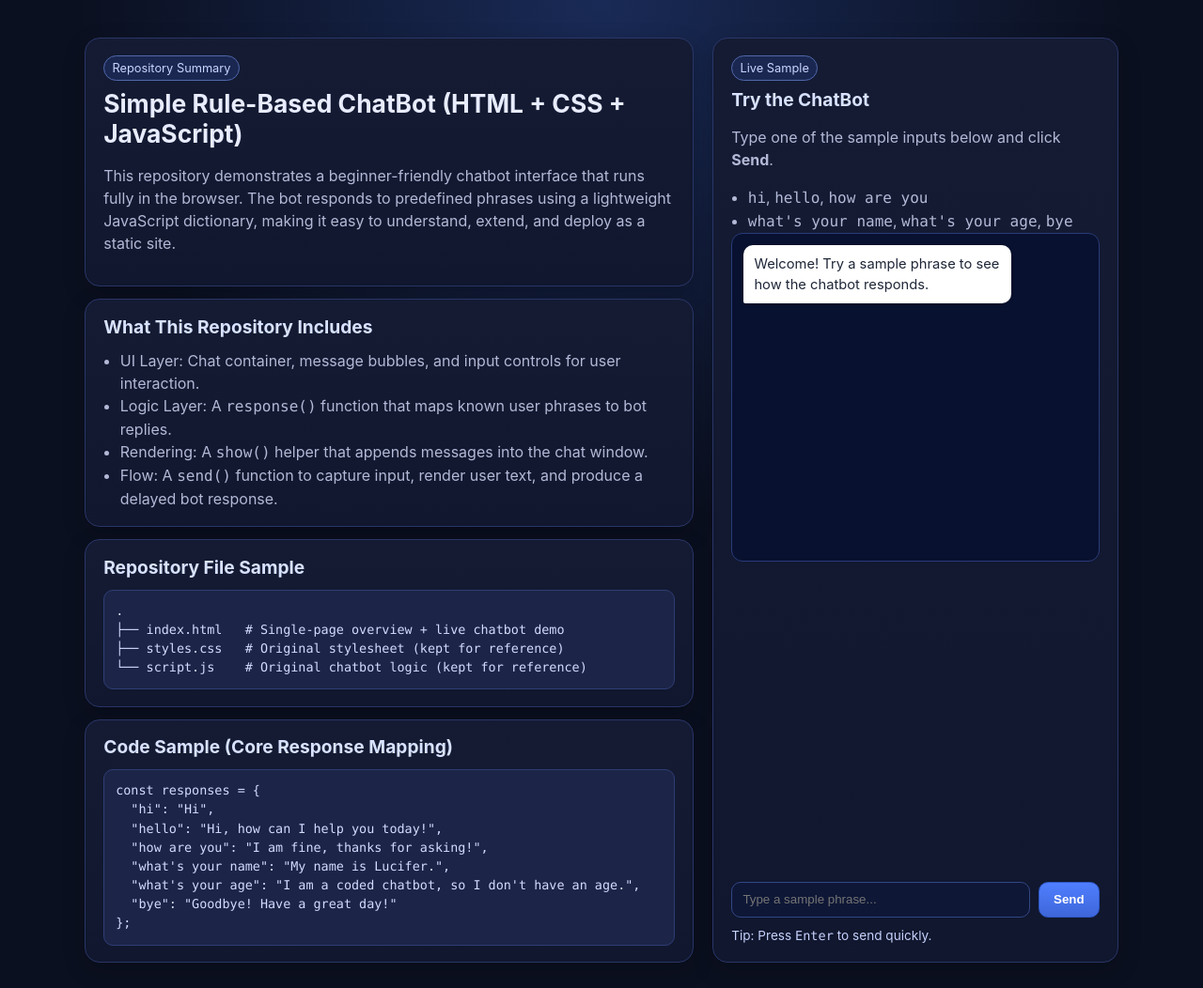
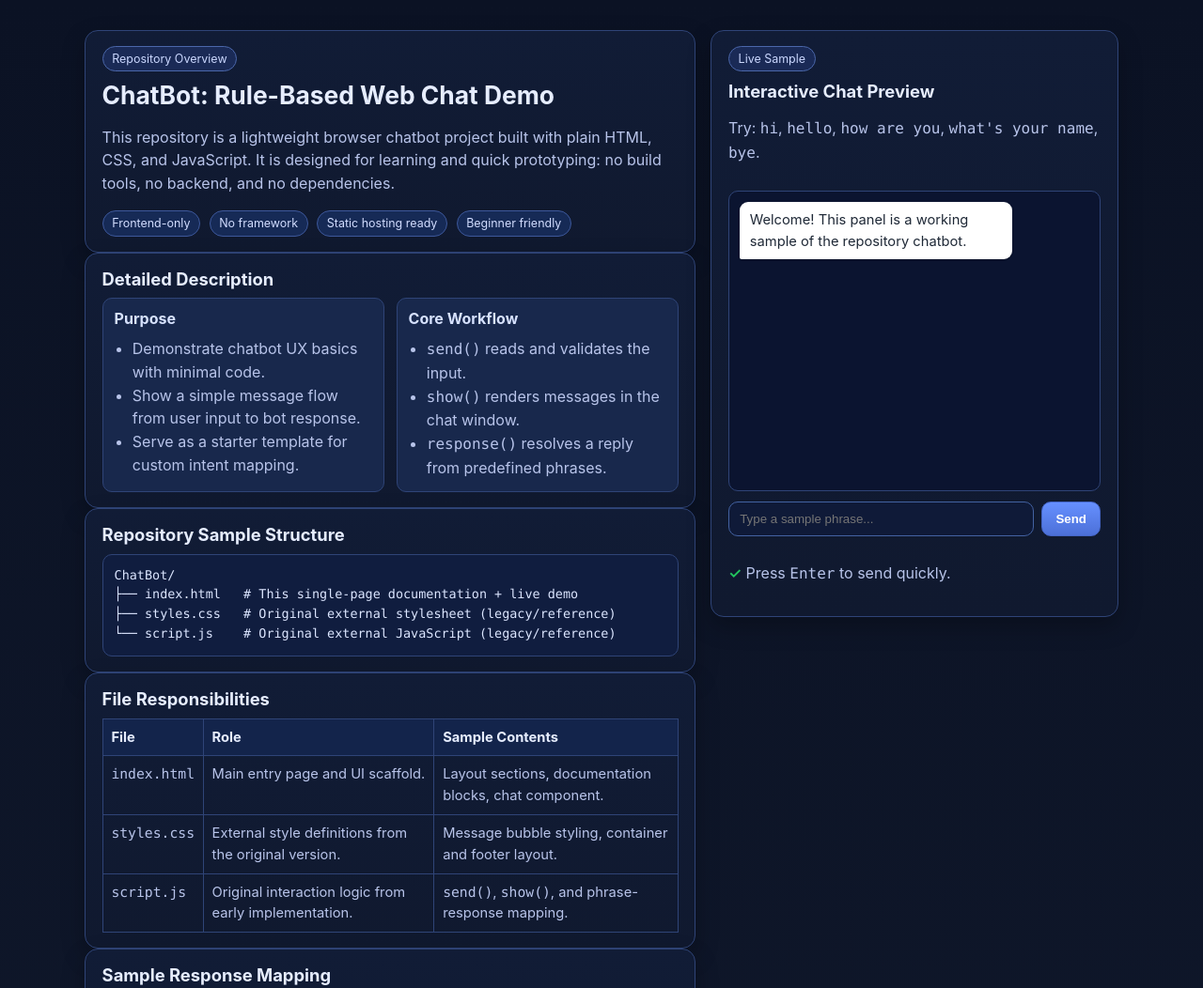
Before and after one commit to Aditya17711/ChatBot, a plain HTML site: page index.html in a window 1280 px wide. Shown: the top 1052 px of the page at 94% size. Drawn offline with Linux system fonts and the light colour scheme.

Commit message:
Refine single-page repository description and sample layout

```diff
--- a/index.html
+++ b/index.html
@@ -3,209 +3,277 @@
 <head>
   <meta charset="UTF-8" />
   <meta name="viewport" content="width=device-width, initial-scale=1.0" />
-  <title>ChatBot Repository Overview</title>
+  <title>ChatBot Repository — Detailed Description & Sample</title>
   <style>
     :root {
-      --bg: #0b1020;
-      --panel: #141b33;
-      --panel-soft: #1c2547;
-      --text: #e8ecff;
-      --muted: #b3b9d6;
-      --accent: #6ea8fe;
-      --user: #d1ffd5;
+      --bg: #0f172a;
+      --panel: #111c36;
+      --panel-2: #18284c;
+      --line: #2f4477;
+      --text: #e6edff;
+      --muted: #b8c4ea;
+      --accent: #7aa2ff;
+      --good: #22c55e;
+      --user: #dcf8c6;
       --bot: #ffffff;
-      --ok: #4ade80;
-      --warn: #facc15;
     }
 
     * { box-sizing: border-box; }
 
     body {
       margin: 0;
-      font-family: Inter, system-ui, -apple-system, Segoe UI, Roboto, Helvetica, Arial, sans-serif;
+      font-family: "Inter", system-ui, -apple-system, Segoe UI, Roboto, Helvetica, Arial, sans-serif;
       color: var(--text);
-      background: radial-gradient(circle at top, #192a56 0%, var(--bg) 45%);
-      min-height: 100vh;
-      line-height: 1.5;
+      background: linear-gradient(180deg, #0b1224 0%, #0f172a 100%);
+      line-height: 1.55;
     }
 
-    .container {
-      width: min(1100px, 92%);
-      margin: 2.5rem auto;
+    .wrap {
+      width: min(1100px, 94%);
+      margin: 2rem auto 3rem;
       display: grid;
-      gap: 1.25rem;
+      gap: 1rem;
       grid-template-columns: 1.2fr 0.8fr;
+      align-items: start;
     }
 
     .card {
-      background: linear-gradient(180deg, var(--panel) 0%, #10172e 100%);
-      border: 1px solid #2a3668;
-      border-radius: 16px;
-      padding: 1.1rem 1.2rem;
-      box-shadow: 0 8px 24px rgba(0,0,0,0.2);
+      background: linear-gradient(180deg, var(--panel) 0%, #10192f 100%);
+      border: 1px solid var(--line);
+      border-radius: 14px;
+      padding: 1rem 1.1rem;
+      box-shadow: 0 10px 24px rgba(0, 0, 0, 0.25);
     }
 
-    h1, h2, h3 {
-      margin: 0 0 0.75rem;
-      line-height: 1.2;
+    h1, h2, h3 { margin: 0 0 0.6rem; line-height: 1.2; }
+    h1 { font-size: 1.65rem; }
+    h2 { font-size: 1.15rem; }
+    h3 { font-size: 1rem; color: #d7e2ff; }
+
+    p, li { color: var(--muted); }
+    ul { margin: 0.4rem 0 0; padding-left: 1.2rem; }
+
+    .tag {
+      display: inline-block;
+      margin-bottom: 0.6rem;
+      border: 1px solid #4b67aa;
+      background: #1a2a56;
+      border-radius: 999px;
+      padding: 0.18rem 0.6rem;
+      font-size: 0.78rem;
+      color: #cbd8ff;
     }
 
-    h1 { font-size: 1.65rem; }
-    h2 { font-size: 1.2rem; color: #d8e2ff; }
-    h3 { font-size: 1rem; color: #d6defa; }
-
-    p, li { color: var(--muted); }
-
-    .badge {
-      display: inline-block;
-      margin-bottom: 0.6rem;
-      font-size: 0.8rem;
-      padding: 0.18rem 0.52rem;
-      border-radius: 999px;
-      border: 1px solid #5168ad;
-      color: #c8d5ff;
-      background: #1a2750;
+    .grid-2 {
+      display: grid;
+      grid-template-columns: repeat(2, minmax(0, 1fr));
+      gap: 0.8rem;
     }
 
-    ul { padding-left: 1.1rem; margin: 0.45rem 0 0; }
+    .mini {
+      background: var(--panel-2);
+      border: 1px solid var(--line);
+      border-radius: 10px;
+      padding: 0.75rem;
+    }
 
-    code, pre {
+    pre, code {
       font-family: ui-monospace, SFMono-Regular, Menlo, Monaco, Consolas, "Liberation Mono", "Courier New", monospace;
     }
 
     pre {
-      background: var(--panel-soft);
-      border: 1px solid #2f3d75;
-      color: #d3dbff;
+      margin: 0.55rem 0 0;
       border-radius: 10px;
+      border: 1px solid var(--line);
+      background: #101d3f;
+      color: #dce6ff;
       padding: 0.75rem;
       overflow-x: auto;
-      margin: 0.45rem 0 0;
       font-size: 0.84rem;
     }
 
-    .stack {
-      display: grid;
-      gap: 0.8rem;
+    table {
+      width: 100%;
+      border-collapse: collapse;
+      margin-top: 0.4rem;
+      font-size: 0.92rem;
     }
+
+    th, td {
+      border: 1px solid var(--line);
+      padding: 0.5rem 0.55rem;
+      text-align: left;
+      color: var(--muted);
+      vertical-align: top;
+    }
+
+    th { color: var(--text); background: #13244b; }
 
     .demo {
       display: grid;
-      grid-template-rows: auto 1fr auto;
-      min-height: 520px;
+      gap: 0.7rem;
     }
 
     .chat {
-      background: #08112f;
-      border-radius: 12px;
-      border: 1px solid #2a3b7b;
-      padding: 0.75rem;
+      border: 1px solid var(--line);
+      border-radius: 10px;
+      background: #0b1430;
+      min-height: 320px;
+      max-height: 360px;
       overflow-y: auto;
+      padding: 0.7rem;
       display: flex;
       flex-direction: column;
       gap: 0.5rem;
-      min-height: 320px;
-      max-height: 350px;
     }
 
     .message {
       max-width: 78%;
-      padding: 0.56rem 0.7rem;
-      border-radius: 10px;
+      padding: 0.5rem 0.66rem;
+      border-radius: 9px;
       font-size: 0.92rem;
-      box-shadow: 0 1px 4px rgba(0,0,0,0.18);
+      box-shadow: 0 1px 2px rgba(0,0,0,0.2);
       word-wrap: break-word;
+      color: #1f2937;
     }
 
     .user_message {
+      background: var(--user);
       align-self: flex-end;
-      background: var(--user);
-      color: #1f2e1f;
       border-bottom-right-radius: 2px;
     }
 
     .bot_reply {
+      background: var(--bot);
       align-self: flex-start;
-      background: var(--bot);
-      color: #1f2738;
       border-bottom-left-radius: 2px;
     }
 
     .input-row {
       display: grid;
       grid-template-columns: 1fr auto;
-      gap: 0.55rem;
-      margin-top: 0.75rem;
+      gap: 0.5rem;
     }
 
     .text {
-      background: #0e1736;
-      border: 1px solid #324687;
-      color: #eef3ff;
+      border: 1px solid #4362a2;
+      background: #0f1a38;
+      color: #f0f4ff;
       border-radius: 10px;
-      padding: 0.65rem 0.7rem;
+      padding: 0.62rem 0.7rem;
       outline: none;
     }
 
     .send {
-      border: 1px solid #2f57c5;
-      background: linear-gradient(180deg, #4f7fff, #3e66d9);
+      background: linear-gradient(180deg, #6690ff, #4c70d8);
+      border: 1px solid #4465c6;
       color: white;
       border-radius: 10px;
+      padding: 0.6rem 0.9rem;
+      cursor: pointer;
       font-weight: 600;
-      padding: 0.6rem 0.95rem;
-      cursor: pointer;
     }
 
-    .send:hover { filter: brightness(1.07); }
-
-    .sample-list span { color: var(--text); }
-
-    .status {
-      margin-top: 0.6rem;
-      font-size: 0.85rem;
-      color: #c7d2fe;
+    .kpi {
+      display: flex;
+      gap: 0.6rem;
+      flex-wrap: wrap;
+      margin-top: 0.3rem;
     }
 
+    .pill {
+      border: 1px solid #3d589b;
+      background: #162a56;
+      color: #d2ddff;
+      border-radius: 999px;
+      font-size: 0.78rem;
+      padding: 0.2rem 0.6rem;
+    }
+
+    .ok { color: var(--good); font-weight: 600; }
+
     @media (max-width: 920px) {
-      .container { grid-template-columns: 1fr; }
-      .demo { min-height: auto; }
+      .wrap { grid-template-columns: 1fr; }
+      .grid-2 { grid-template-columns: 1fr; }
     }
   </style>
 </head>
 <body>
-  <main class="container">
-    <section class="stack">
+  <main class="wrap">
+    <section>
       <article class="card">
-        <span class="badge">Repository Summary</span>
-        <h1>Simple Rule-Based ChatBot (HTML + CSS + JavaScript)</h1>
+        <span class="tag">Repository Overview</span>
+        <h1>ChatBot: Rule-Based Web Chat Demo</h1>
         <p>
-          This repository demonstrates a beginner-friendly chatbot interface that runs fully in the browser.
-          The bot responds to predefined phrases using a lightweight JavaScript dictionary, making it easy
-          to understand, extend, and deploy as a static site.
+          This repository is a lightweight browser chatbot project built with plain HTML, CSS, and JavaScript.
+          It is designed for learning and quick prototyping: no build tools, no backend, and no dependencies.
         </p>
+        <div class="kpi">
+          <span class="pill">Frontend-only</span>
+          <span class="pill">No framework</span>
+          <span class="pill">Static hosting ready</span>
+          <span class="pill">Beginner friendly</span>
+        </div>
       </article>
 
       <article class="card">
-        <h2>What This Repository Includes</h2>
-        <ul>
-          <li><span>UI Layer:</span> Chat container, message bubbles, and input controls for user interaction.</li>
-          <li><span>Logic Layer:</span> A <code>response()</code> function that maps known user phrases to bot replies.</li>
-          <li><span>Rendering:</span> A <code>show()</code> helper that appends messages into the chat window.</li>
-          <li><span>Flow:</span> A <code>send()</code> function to capture input, render user text, and produce a delayed bot response.</li>
-        </ul>
+        <h2>Detailed Description</h2>
+        <div class="grid-2">
+          <div class="mini">
+            <h3>Purpose</h3>
+            <ul>
+              <li>Demonstrate chatbot UX basics with minimal code.</li>
+              <li>Show a simple message flow from user input to bot response.</li>
+              <li>Serve as a starter template for custom intent mapping.</li>
+            </ul>
+          </div>
+          <div class="mini">
+            <h3>Core Workflow</h3>
+            <ul>
+              <li><code>send()</code> reads and validates the input.</li>
+              <li><code>show()</code> renders messages in the chat window.</li>
+              <li><code>response()</code> resolves a reply from predefined phrases.</li>
+            </ul>
+          </div>
+        </div>
       </article>
 
       <article class="card">
-        <h2>Repository File Sample</h2>
-<pre>.
-├── index.html   # Single-page overview + live chatbot demo
-├── styles.css   # Original stylesheet (kept for reference)
-└── script.js    # Original chatbot logic (kept for reference)</pre>
+        <h2>Repository Sample Structure</h2>
+<pre>ChatBot/
+├── index.html   # This single-page documentation + live demo
+├── styles.css   # Original external stylesheet (legacy/reference)
+└── script.js    # Original external JavaScript (legacy/reference)</pre>
       </article>
 
       <article class="card">
-        <h2>Code Sample (Core Response Mapping)</h2>
+        <h2>File Responsibilities</h2>
+        <table aria-label="file responsibilities">
+          <thead>
+            <tr><th>File</th><th>Role</th><th>Sample Contents</th></tr>
+          </thead>
+          <tbody>
+            <tr>
+              <td><code>index.html</code></td>
+              <td>Main entry page and UI scaffold.</td>
+              <td>Layout sections, documentation blocks, chat component.</td>
+            </tr>
+            <tr>
+              <td><code>styles.css</code></td>
+              <td>External style definitions from the original version.</td>
+              <td>Message bubble styling, container and footer layout.</td>
+            </tr>
+            <tr>
+              <td><code>script.js</code></td>
+              <td>Original interaction logic from early implementation.</td>
+              <td><code>send()</code>, <code>show()</code>, and phrase-response mapping.</td>
+            </tr>
+          </tbody>
+        </table>
+      </article>
+
+      <article class="card">
+        <h2>Sample Response Mapping</h2>
 <pre>const responses = {
   "hi": "Hi",
   "hello": "Hi, how can I help you today!",
@@ -217,27 +285,22 @@
       </article>
     </section>
 
-    <section class="card demo">
+    <aside class="card demo">
       <div>
-        <span class="badge">Live Sample</span>
-        <h2>Try the ChatBot</h2>
-        <p>Type one of the sample inputs below and click <b>Send</b>.</p>
-        <ul class="sample-list">
-          <li><code>hi</code>, <code>hello</code>, <code>how are you</code></li>
-          <li><code>what's your name</code>, <code>what's your age</code>, <code>bye</code></li>
-        </ul>
+        <span class="tag">Live Sample</span>
+        <h2>Interactive Chat Preview</h2>
+        <p>Try: <code>hi</code>, <code>hello</code>, <code>how are you</code>, <code>what's your name</code>, <code>bye</code>.</p>
       </div>
 
       <div class="chat" aria-live="polite"></div>
 
-      <div>
-        <div class="input-row">
-          <input type="text" class="text" placeholder="Type a sample phrase..." aria-label="Message input" />
-          <button class="send" onclick="send()">Send</button>
-        </div>
-        <div class="status">Tip: Press <code>Enter</code> to send quickly.</div>
+      <div class="input-row">
+        <input class="text" type="text" placeholder="Type a sample phrase..." aria-label="chat input" />
+        <button class="send" onclick="send()">Send</button>
       </div>
-    </section>
+
+      <p><span class="ok">✓</span> Press <code>Enter</code> to send quickly.</p>
+    </aside>
   </main>
 
   <script>
@@ -251,15 +314,15 @@
 
       setTimeout(() => {
         show(response(input), 'bot_reply');
-      }, 500);
+      }, 400);
     }
 
     function show(message, messageClass) {
       const chat = document.querySelector('.chat');
-      const element = document.createElement('div');
-      element.classList.add('message', messageClass);
-      element.innerText = message;
-      chat.appendChild(element);
+      const bubble = document.createElement('div');
+      bubble.classList.add('message', messageClass);
+      bubble.innerText = message;
+      chat.appendChild(bubble);
       chat.scrollTop = chat.scrollHeight;
     }
 
@@ -281,7 +344,7 @@
       if (event.key === 'Enter') send();
     });
 
-    show('Welcome! Try a sample phrase to see how the chatbot responds.', 'bot_reply');
+    show('Welcome! This panel is a working sample of the repository chatbot.', 'bot_reply');
   </script>
 </body>
 </html>
```
